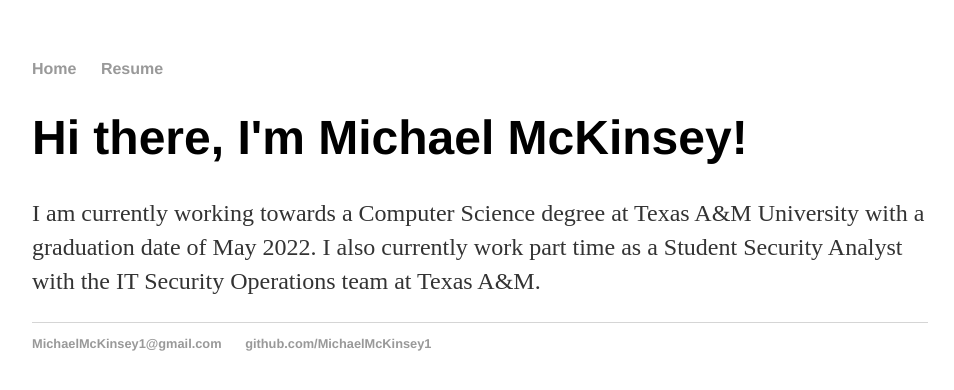
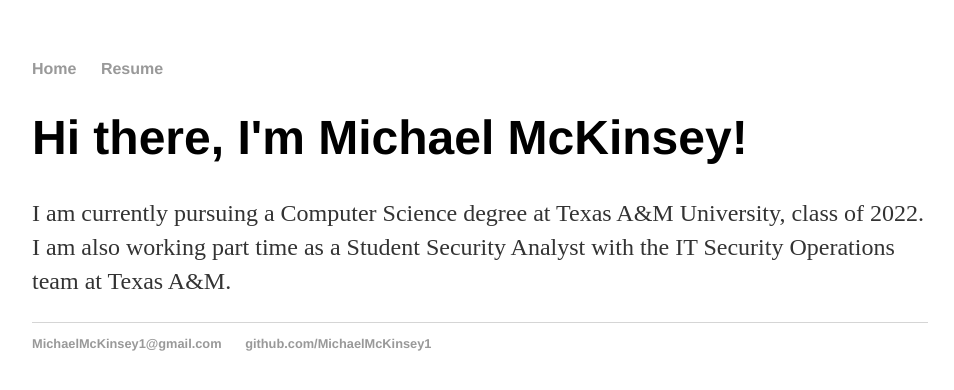
Before and after one commit to michaelmckinsey1/michaelmckinsey1.github.io, a Jekyll site: the page built from index.html, in a window 1280 px wide. Shown: the top 390 px of the page, without its empty margins (160-1114 px from the left). Built offline with Jekyll 4.4.1, drawn with Linux system fonts in a browser that asks for light colours.

Commit message:
Update index.html

```diff
--- a/index.html
+++ b/index.html
@@ -4,5 +4,5 @@
 ---
 <div class="blurb">
     <h1>Hi there, I'm Michael McKinsey!</h1>
-    <p>I am currently working towards a Computer Science degree at Texas A&amp;M University with a graduation date of May 2022. I also currently work part time as a Student Security Analyst with the IT Security Operations team at Texas A&amp;M.</p>
+    <p>I am currently pursuing a Computer Science degree at Texas A&amp;M University, class of 2022. I am also working part time as a Student Security Analyst with the IT Security Operations team at Texas A&amp;M.</p>
 </div><!-- /.blurb -->
```
